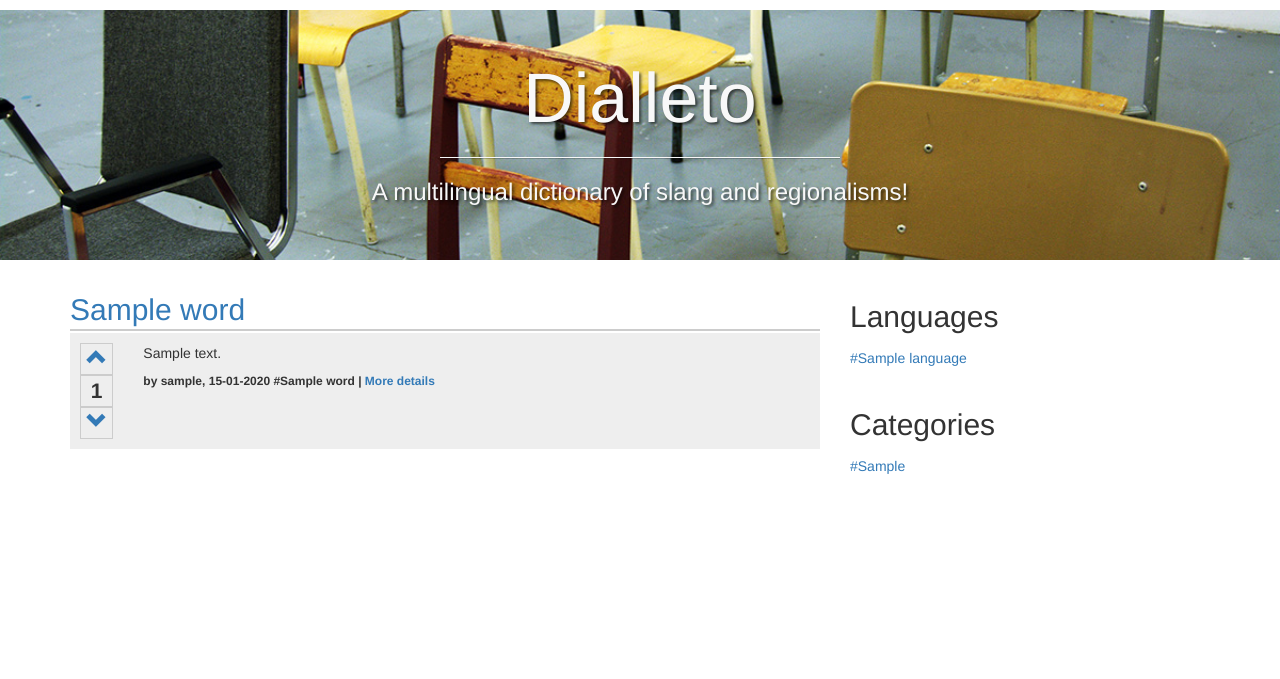
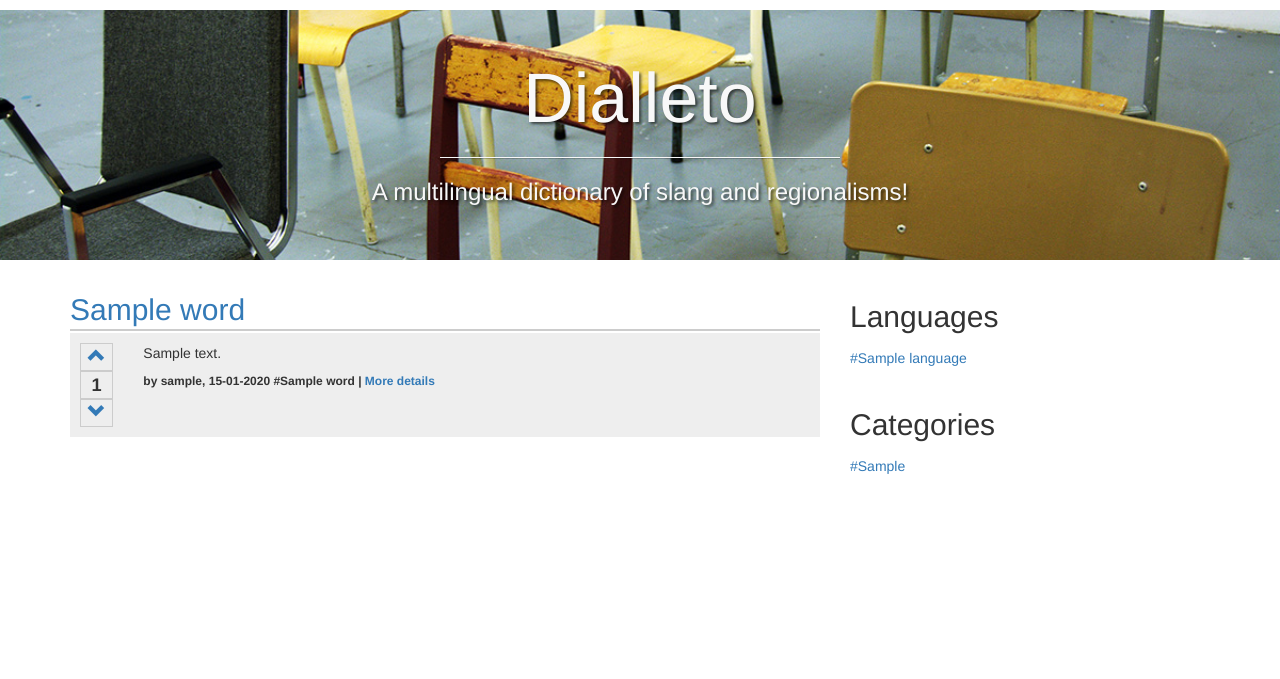
Before and after one commit to DiegoPires/dialleto, a Flask app: template app/templates/dictionary/index.html in a window 1280 px wide. Shown: the top 679 px of the page. Run offline with Flask 3, Linux system fonts and the light colour scheme; tables that the repository leaves empty hold one stand-in row (values such as "Sample post"); the template is opened without the code that fills it: values that come from a table or form of the project are taken from there, most other values are stand-ins (such as "Sample title", 1, 10 or a date in 2020); parts of the project's set-up code (start-up, migrations or seed data) failed here and were passed over; some libraries are stand-ins or nearby versions.

Commit message:
N'import quoi

```diff
--- a/app/static/css/style.css
+++ b/app/static/css/style.css
@@ -3,8 +3,10 @@
 body, html {
     width: 100%;
     height: 100%;
+
 }
 
+.text_word { font-size: 14px;}
 
 
 .contenu{ margin: 10px 0px;}
@@ -129,6 +131,6 @@ ul.rating li{
     padding:0px;
     text-align:center;
     font-weight: bold;
-    font-size: 1.5em;
+    font-size: 1.3em;
     border:1px solid #ccc;
 }
--- a/app/templates/word/_word.html
+++ b/app/templates/word/_word.html
@@ -19,7 +19,7 @@
                     </div>
 
                     <div class="col-md-11">
-                        <p>{{ text.text }}</p>
+                        <p class="text_word">{{ text.text }}</p>
 
                         {% if text.sons != None %}
                             <ol class="examples">
```
Also changed, not shown: app/models/Text.py (+3 -5 lines).
